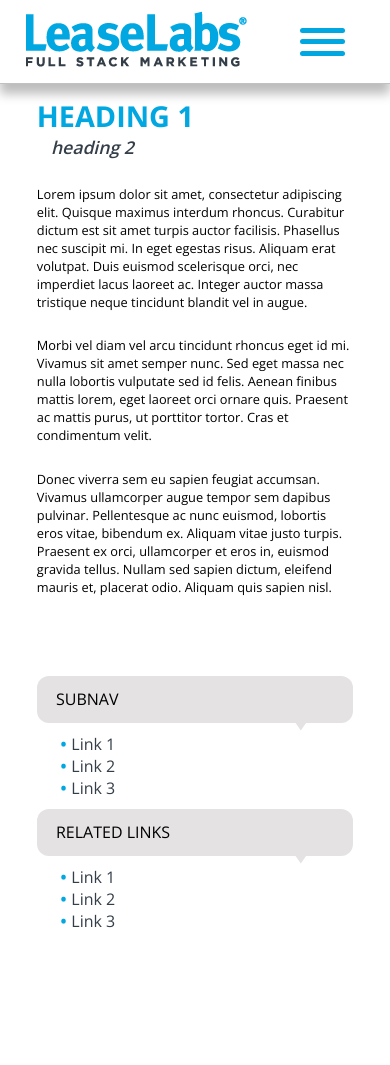
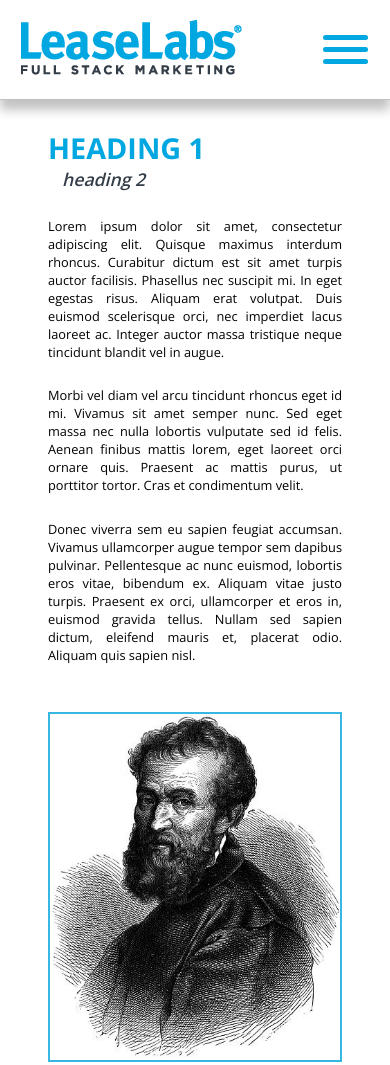
Before and after one commit to rdaangeles1697/front-end-web-tech-exam, a plain HTML site: page index.html in a window 390 px wide. Shown: the top 1065 px of the page. Before the commit the page ends 990 px from the top, so only its background shows below. Drawn offline with nearby package versions, Linux system fonts and the light colour scheme.

Commit message:
Modified code and fixed responsiveness issue

```diff
--- a/index.html
+++ b/index.html
@@ -15,6 +15,8 @@
     <link rel="stylesheet" href="./src/styles/main_mobile.css" />
   </head>
   <body>
+
+    <!-- Navbar -->
     <nav>
       <div class="nav__logo">
         <img src="./src/images/leaselabs_logo_fullstack_rgb.png" alt="" />
@@ -41,6 +43,8 @@
       </div>
     </nav>
 
+
+    <!-- Section - Main Content -->
     <section class="section__maincontent">
       <!-- Aside -->
       <aside>
@@ -94,6 +98,6 @@
     </section>
 
     <script src="./src/js/burger_menu.js"></script>
-    <!-- <script src="./js/app.js"></script> -->
+    <script src="./src/js/app.js"></script>
   </body>
 </html>
--- a/src/js/app.js
+++ b/src/js/app.js
@@ -2,7 +2,7 @@
 function assetsTemplate(heading, description, path) {
   return `
     <div class="asset">
-      <img src="../images/${path}" alt="" />
+      <img src="./src/images/${path}" alt="" />
 
       <div class="overlay overlayLeft">
         <div>
--- a/src/styles/_responsive_mixins.scss
+++ b/src/styles/_responsive_mixins.scss
@@ -1,19 +1,20 @@
-@mixin mobileView {
-  @content;
-}
-
 @mixin tabletView {
-  @media (min-width: 640px) {
+  @media (min-width: 620px) {
     @content;
   }
 }
 
 @mixin smallMonitorView {
-  @media screen and (min-width: 1024px) {
+  @media screen and (min-width: 960px) {
     @content;
   }
 }
-@mixin LargeMonitorView {
+@mixin mediumMonitorView {
+  @media screen and (min-width: 1200px) {
+    @content;
+  }
+}
+@mixin largeMonitorView {
   @media screen and (min-width: 1400px) {
     @content;
   }
--- a/src/styles/main.scss
+++ b/src/styles/main.scss
@@ -9,71 +9,97 @@
   font-family: "Open Sans", sans-serif;
 }
 
-// navbar
+// Navbar
+
 nav {
+  height: 100px;
+  width: 100%;
+  border-bottom: 1px solid $borderColor;
   display: grid;
   grid-template-columns: repeat(4, 1fr);
-  height: 10vh;
-  border-bottom: 1px solid $borderColor;
-  padding: 0 1.6rem;
-
-  // For mobile view only
+  padding: 0 1.3em;
   position: fixed;
-  width: 100%;
   top: 0;
   background-color: white;
-  box-shadow: 0 10px 10px rgb(189, 189, 189);
+  box-shadow: 0 10px 10px rgb(194, 194, 194);
+  z-index: 10;
 
   .nav__logo {
-    grid-column: 1/4;
+    grid-column: 1/3;
     align-self: center;
   }
 
   .nav__links {
-    // display: none;
+    grid-column: 3/5;
+    background-color: $primaryColor;
     position: fixed;
-    right: 0;
-    top: 10vh;
-    height: 90vh;
-    background-color: $primaryColor;
+    height: 90%;
     width: 100%;
-    transform: translateX(100%);
-    z-index: 1;
-    // transition: all 0.3s ease;
+    top: 100px;
+    right: -100%;
+    display: flex;
+    flex-direction: column;
+    justify-content: center;
+    z-index: 9;
+    transition: all 0.3s linear;
+    padding:2em;
+
     li {
       list-style: none;
+      position: relative;
+      height: 100%;
+      width: 100%;
+      display: flex;
+      justify-content: space-around;
+      align-items: center;
 
       a {
         text-decoration: none;
-        color: $tertiaryColor;
+        color: white;
         text-transform: uppercase;
         font-weight: 600;
+        position: relative;
         font-size: $regular-14;
-        transition: 0.3s;
+
+        &:hover {
+          color: $tertiaryColor;
+        }
+      }
+
+      .hoverOverlay {
+        position: absolute;
+        transform: skew(0);
+        background-color: white;
+        width: 50%;
+        height: 40%;
+        top: 50%;
+        left: 50%;
+        transform: translate(-50%, -50%);
+      }
+
+      .hovered {
+        color: black;
+
+        &:hover {
+          color: $primaryColor;
+        }
       }
     }
   }
 
-  // For animation
-  // Burger menu when in mobile view
-  .burger-wrapper {
-    width: 100%;
-    height: 100%;
+  // Burger Menu
+  .burger-menu {
+    cursor: pointer;
+    position: fixed;
+    width: 50px;
+    height: 35px;
+    right: 5%;
+    top: 2em;
     display: flex;
     justify-content: space-around;
     align-items: center;
-
-    .burger-menu {
-      grid-column: 4/5;
-      display: flex;
-      justify-content: end;
-      align-items: center;
     flex-direction: column;
-      height: 35px;
-      width: 50px;
-
-      // Center element vertically
-      align-self: center;
+    z-index: 2;
 
     .burger__line1,
     .burger__line2,
@@ -85,10 +111,9 @@ nav {
       border-radius: 10px;
     }
   }
-  }
 
   .nav-active {
-    transform: translateX(0%);
+    right: 0%;
   }
   .toggle__links {
     .burger__line1 {
@@ -107,20 +132,24 @@ nav {
   }
 }
 
+// Section - Main content
+
 .section__maincontent {
-  display: flex;
-  justify-content: space-around;
-  align-items: center;
-  flex-direction: column-reverse;
-  margin-top: 4em;
-  //   border: 1px solid blue;
-  // ====================================================================================
-  // ASIDE
+  display: grid;
+  grid-template-columns: repeat(4, 1fr);
+  margin-top: 7em;
 
+  aside,
+  article {
+    padding: 0 3rem;
+  }
+
+  // ======================================================================
+  // ASIDE'S STYLE
   aside {
-    padding: 0 2.3em;
-    margin-bottom: 3em;
-    width: 100%;
+    grid-row: 2/5;
+    grid-column: 1/5;
+    margin-bottom: 2em;
 
     .aside__content {
       .aside__header {
@@ -132,6 +161,8 @@ nav {
         background-color: $secondaryColor;
         text-transform: uppercase;
         position: relative;
+        font-size: $regular-14;
+        font-weight: 600;
 
         &::before {
           content: "";
@@ -168,13 +199,15 @@ nav {
       }
     }
   }
-  // ====================================================================================
-  // ARTICLE
+
+  // ======================================================================
+  // ARTICLE'S STYLE
   article {
-    padding: 2em 2.3em;
-    margin: 0;
-    box-shadow: none;
-    border: none;
+    grid-column: 1/5;
+    margin-top: 1em;
+    margin-bottom: 2em;
+    padding-bottom: 2em;
+    text-align: justify;
 
     h1 {
       color: $primaryColor;
@@ -195,11 +228,12 @@ nav {
       font-size: $regular-14;
     }
 
+    // ASSET'S STYLE
     .article__assetwrapper {
       display: grid;
+      grid-template-columns: repeat(auto-fit, minmax(250px, 1fr));
+      grid-auto-rows: auto;
       grid-gap: 2em;
-      grid-template-columns: repeat(auto-fit, minmax(200px, 1fr));
-      grid-auto-rows: auto;
       margin-top: 3em;
 
       .asset {
--- a/src/styles/main_mobile.scss
+++ b/src/styles/main_mobile.scss
@@ -2,45 +2,71 @@
 @import "./responsive_mixins";
 @import "./fonts_sizes";
 
-@include LargeMonitorView() {
+@include tabletView() {
+  nav {
+    .nav__links {
+      width: 50%;
+
+      li {
+        .hoverOverlay {
+          width: 80%;
+        }
+      }
+    }
+  }
+  .section__maincontent {
+    aside {
+      display: grid;
+      grid-template-columns: repeat(2, 1fr);
+      grid-gap: 1em;
+    }
+  }
+}
+@include smallMonitorView() {
+  nav {
+    .nav__links {
+      width: 30%;
+    }
+  }
+
+  .section__maincontent {
+    aside {
+      .aside__content {
+        ul {
+          li {
+            &::before {
+              width: 3%;
+            }
+          }
+        }
+      }
+    }
+  }
+}
+
+@include mediumMonitorView() {
   nav {
     position: static;
-    background-color: transparent;
     box-shadow: none;
 
-    .burger-wrapper {
-      display: none;
+    .nav__logo {
+      margin-left: 27px;
     }
-
-    .nav__logo {
-      grid-column: 1/3;
-    }
-
     .nav__links {
-      grid-column: 3/5;
+      position: static;
+      height: 100%;
+      width: 100%;
       display: flex;
       justify-content: space-around;
-      align-items: center;
-      position: static;
-      transform: translateX(0);
       flex-direction: row;
-      height: 100%;
       background-color: transparent;
-
+      transition: none !important;
+      padding: 0;
       li {
-        list-style: none;
-        position: relative;
         height: 100%;
-        width: 15%;
-
-        // To align items center
-        display: flex;
-        justify-content: space-around;
-        align-items: center;
-
+        width: 100%;
         a {
           color: $tertiaryColor;
-          position: relative;
 
           &:hover {
             color: $primaryColor;
@@ -48,29 +74,86 @@
         }
 
         .hoverOverlay {
-          opacity: 1;
           background-color: $primaryColor;
-          position: absolute;
+          width: 134px;
           height: 100%;
-          width: 100%;
-          z-index: -1;
-          top: 0;
-          left: 0;
-          transform: skew(-20deg);
-          transition: opacity 0.4s;
+          transform: translate(-50%, -50%) skew(-20deg);
         }
 
         .hovered {
           color: white;
+
+          &:hover {
+            color: $tertiaryColor;
+          }
         }
       }
     }
+
+    .burger-wrapper {
+      display: none;
+    }
   }
+  .section__maincontent {
+    margin-top: 4em;
+    grid-template-rows: repeat(auto-fit, minmax(300px, 1fr));
 
-  //   Main Content
+    aside {
+      display: block;
+      padding: 0 2.3em;
+      margin-bottom: 3em;
+      grid-row: 1/4;
+      grid-column: 1 / 2;
 
-  .section__maincontent {
-    display: grid;
-    grid-template-columns: 20% 80%;
+      .aside__content {
+        ul {
+          li {
+            &::before {
+              width: 8%;
+            }
+          }
+        }
+      }
+    }
+
+    article {
+      margin-top: 0;
+      border: 1px solid $borderColor;
+      border-top: none;
+      margin-right: 2em;
+      margin-bottom: 3em;
+      box-shadow: inset 0 -5px 0 #f4f4f4;
+      grid-column: 2/5;
+
+      .article__assetwrapper {
+        grid-auto-rows: 240px;
+      }
+    }
   }
 }
+
+@include largeMonitorView() {
+  .section__maincontent {
+    aside {
+      grid-column: 1/2;
+
+      .aside__content {
+        ul {
+          li {
+            &::before {
+              width: 4%;
+            }
+          }
+        }
+      }
+    }
+
+    article {
+      grid-column: 2/5;
+
+      .article__assetwrapper {
+        grid-auto-rows: 230px;
+      }
+    }
+  }
+}
```
Also changed, not shown: src/mockups/webdev-test.jpg (added), src/styles/main.css, src/styles/main_mobile.css, 3 other files. Lines whose indentation alone changed are shown as unchanged.
